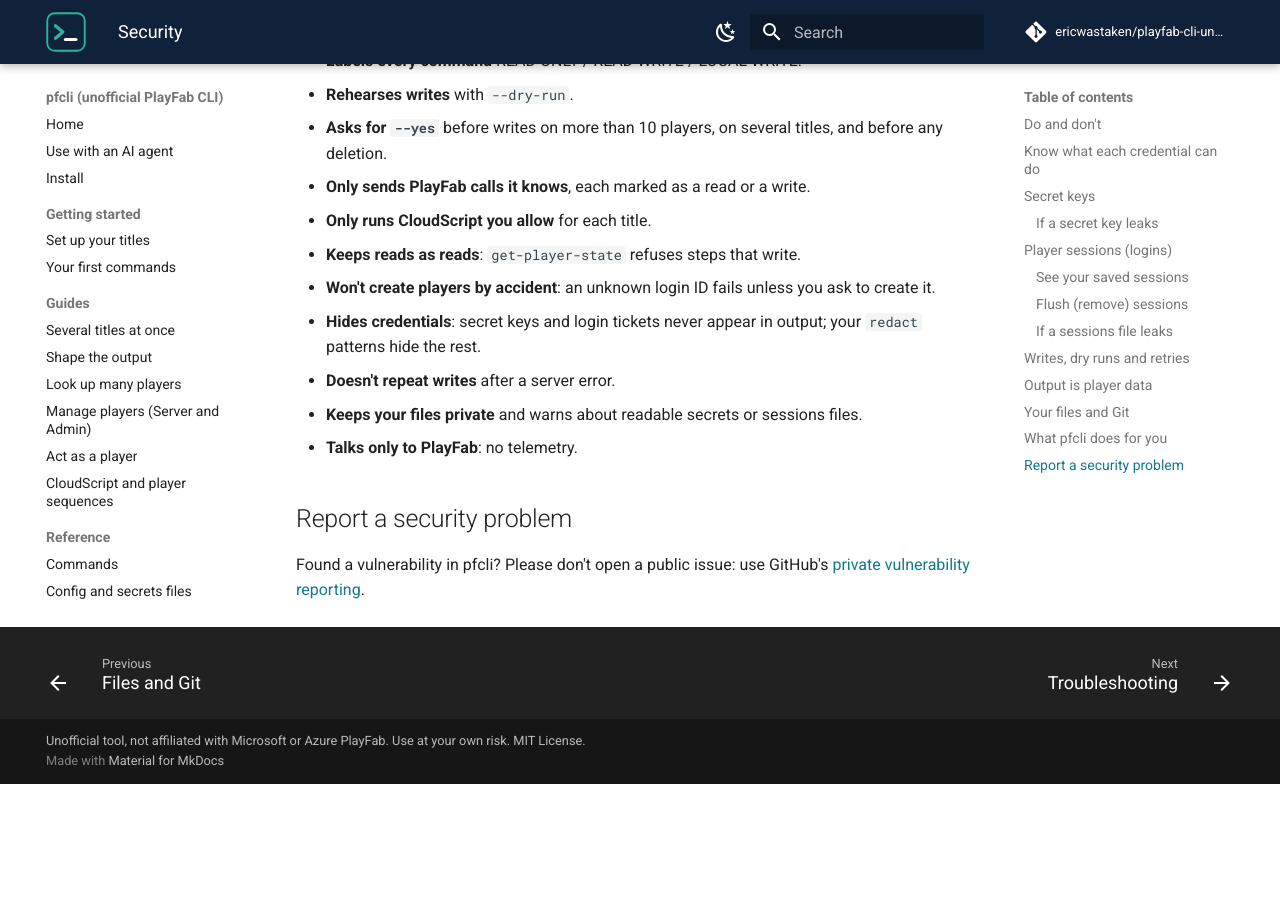
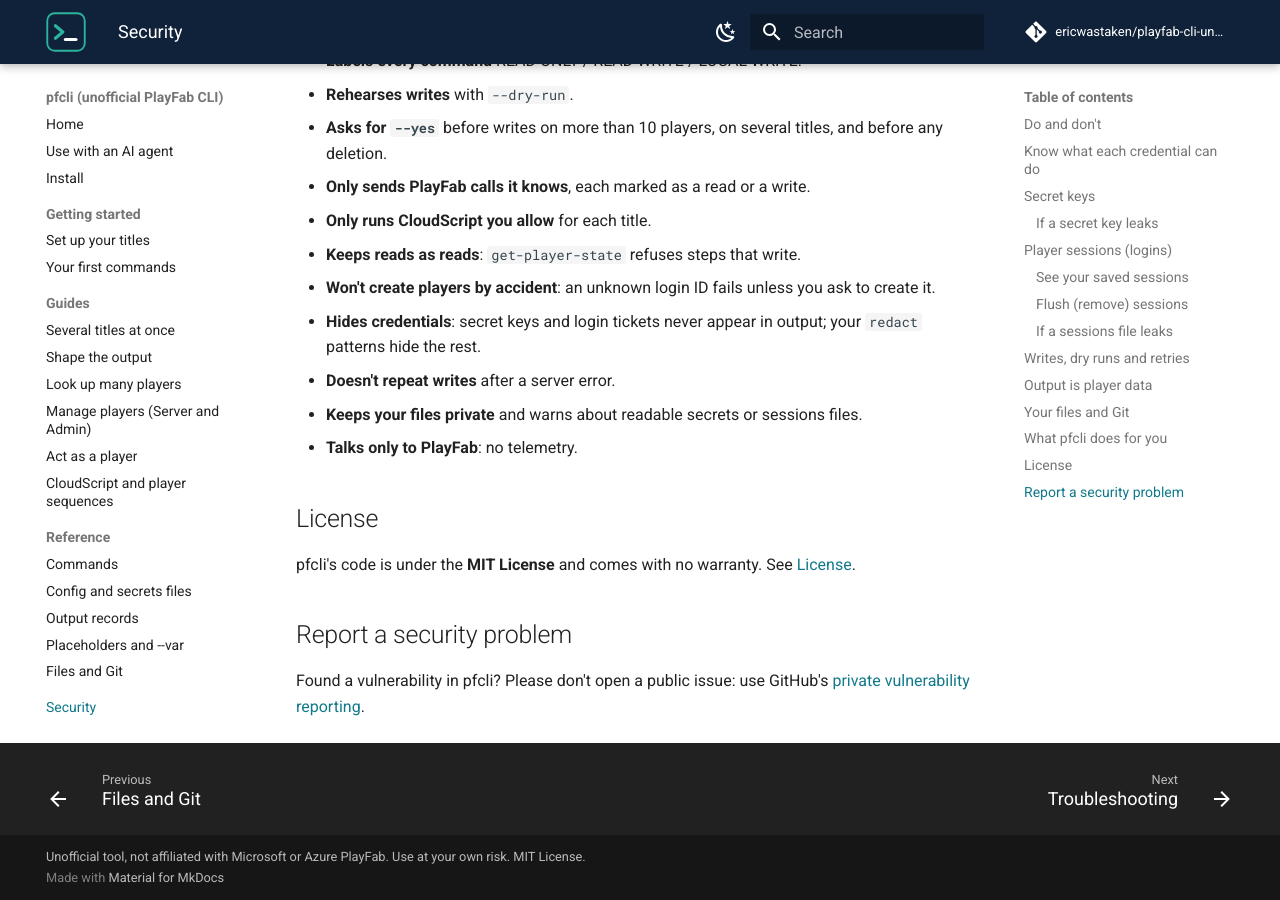
Before and after one commit to ericwastaken/playfab-cli-unofficial, an MkDocs documentation site: the page built from docs/safety.md, in a window 1280 px wide and 900 px high, scrolled down 4038 px. Built offline with MkDocs 1.6.1 and Material for MkDocs 9.7.7, drawn with Linux system fonts in a browser that asks for light colours; comment, search, counter and statistics services are not loaded; before the commit the page ends 4822 px from its top, so only the background shows below that.

Commit message:
Docs: License page (MIT summary, trademark notice, full LICENSE text, third-party licenses, PlayFab terms) and footer link
- docs/license.md includes LICENSE at build time; snippets check_paths makes a
  missing file fail the strict build.
- Third-party licenses read from the installed packages: Click (BSD-3-Clause),
  jmespath (MIT), PyYAML (MIT), MkDocs (BSD-2-Clause), Material for MkDocs
  (MIT), bundled Material Design Icons (Pictogrammers Free License).
- Footer links to the License page; Security page mentions the license.

```diff
--- a/docs/safety.md
+++ b/docs/safety.md
@@ -179,6 +179,10 @@ the pfcli folder could be committed, so keep project details in those files. See
 - **Keeps your files private** and warns about readable secrets or sessions files.
 - **Talks only to PlayFab**: no telemetry.
 
+## License
+
+pfcli's code is under the **MIT License** and comes with no warranty. See [License](license.md).
+
 ## Report a security problem
 
 Found a vulnerability in pfcli? Please don't open a public issue: use GitHub's
--- a/mkdocs.yml
+++ b/mkdocs.yml
@@ -55,7 +55,8 @@ markdown_extensions:
       line_spans: __span
       pygments_lang_class: true
   - pymdownx.inlinehilite
-  - pymdownx.snippets
+  - pymdownx.snippets:
+      check_paths: true
   - pymdownx.superfences
   - pymdownx.tabbed:
       alternate_style: true
@@ -88,5 +89,6 @@ nav:
       - Files and Git: reference/files-and-git.md
   - Security: safety.md
   - Troubleshooting: troubleshooting.md
+  - License: license.md
 
-copyright: Unofficial tool, not affiliated with Microsoft or Azure PlayFab. Use at your own risk. MIT License.
+copyright: Unofficial tool, not affiliated with Microsoft or Azure PlayFab. Use at your own risk. <a href="https://ericwastaken.github.io/playfab-cli-unofficial/license/">MIT License</a>.
```
Also changed, not shown: docs/license.md (added, +52 -0 lines).
